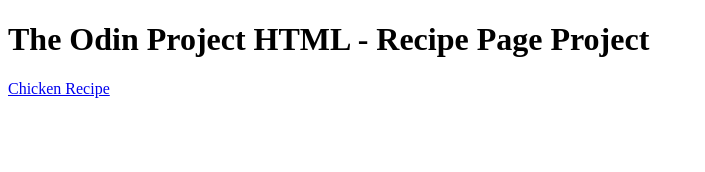
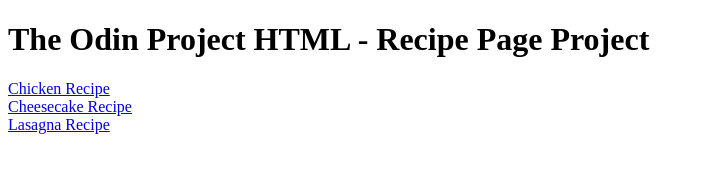
Before and after one commit to ejsadiarin/odin-recipe, a plain HTML site: page index.html in a window 1280 px wide. Shown: the whole page, without its empty margins (0-705 px from the left). Drawn offline with Linux system fonts and the light colour scheme.

```diff
--- a/index.html
+++ b/index.html
@@ -9,6 +9,10 @@
 <body>
     <h1>The Odin Project HTML - Recipe Page Project</h1>
     <a href="recipes/chicken.html">Chicken Recipe</a>
+    <br>
+    <a href="recipes/chicken.html">Cheesecake Recipe</a>
+    <br>
+    <a href="recipes/chicken.html">Lasagna Recipe</a>
 
     <!--
         image
```
Also changed, not shown: recipes/chicken.html (+1 -1 lines).
